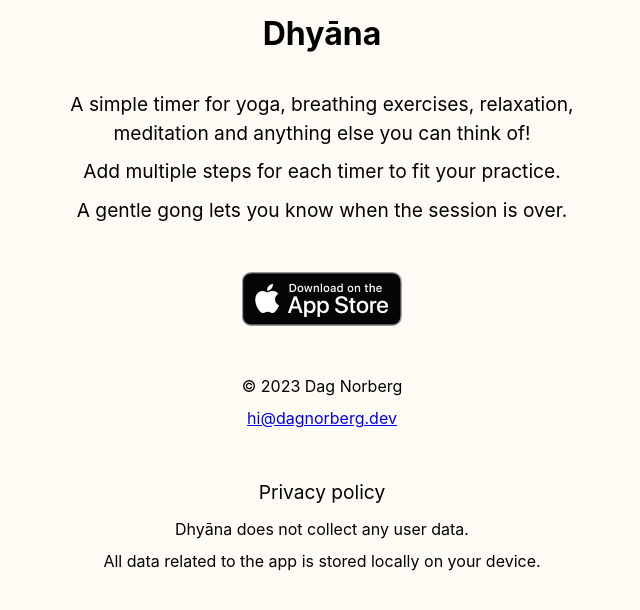
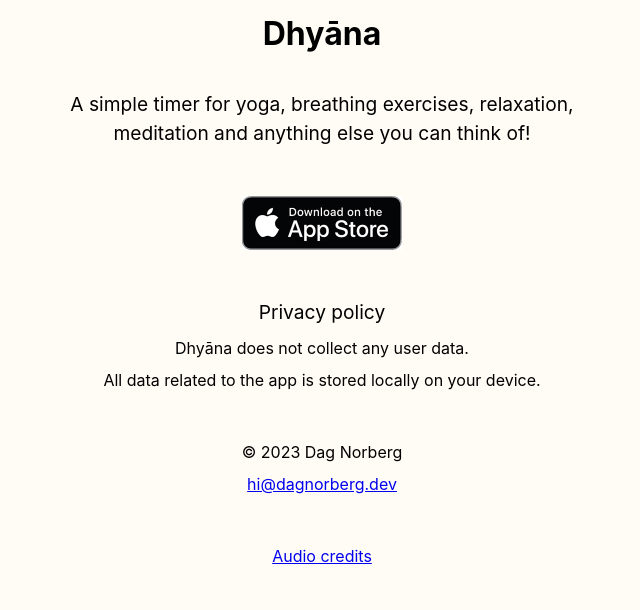
Before and after one commit to formicagreen/cljs-meditation-timer, a website: page site/dhyana.html in a window 1280 px wide. Shown: the part 154-764 px from the top of the page, without its empty margins (318-958 px from the left). Drawn offline with Linux system fonts and the light colour scheme.

Commit message:
update site

```diff
--- a/site/dhyana.html
+++ b/site/dhyana.html
@@ -97,10 +97,8 @@
              style="border-radius: 10px; max-width: 100px; margin-bottom: 2rem;">
         <h1 style="margin-bottom: 2rem;">Dhyāna</h1>
         <div style="font-size: 1.2rem">
-            <p>A simple timer for yoga, breathing exercises, relaxation, meditation and anything else you can think of!
+            <p style="margin-bottom: 3rem;">A simple timer for yoga, breathing exercises, relaxation, meditation and anything else you can think of!
             </p>
-            <p>Add multiple steps for each timer to fit your practice.</p>
-            <p style="margin-bottom: 3rem;">A gentle gong lets you know when the session is over.</p>
         </div>
         <a style="margin-bottom: 3rem;"
            href="https://apps.apple.com/us/app/dhy%C4%81na-meditation-timer/id6463031900">
@@ -108,11 +106,12 @@
                  style="max-width: 160px;"
                  alt=""> </img>
         </a>
+            <p style="font-size:1.2rem">Privacy policy</p>
+            <p>Dhyāna does not collect any user data.</p>
+            <p style="margin-bottom: 3rem;">All data related to the app is stored locally on your device.</p>
             <p style="font-size:1rem;">© 2023 Dag Norberg</p>
             <p style="font-size:1rem; margin-bottom: 3rem;"><a href="mailto:hi@dagnorberg.dev">hi@dagnorberg.dev</a></p>
-            <p style="font-size:1.2rem">Privacy policy</p>
-            <p>Dhyāna does not collect any user data.</p>
-            <p>All data related to the app is stored locally on your device.</p>
+            <p><a href="https://freesound.org/s/2166">Audio credits</a></p>
     </main>
 </body>
 
```
Also changed, not shown: site/AppIcon-512@2x.png, site/logo.png (added).
